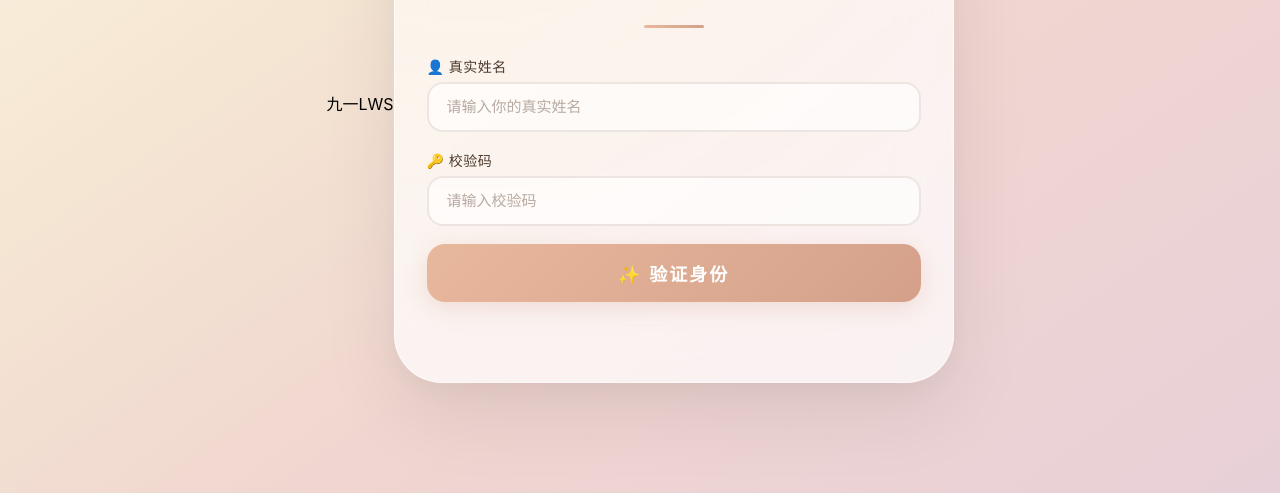
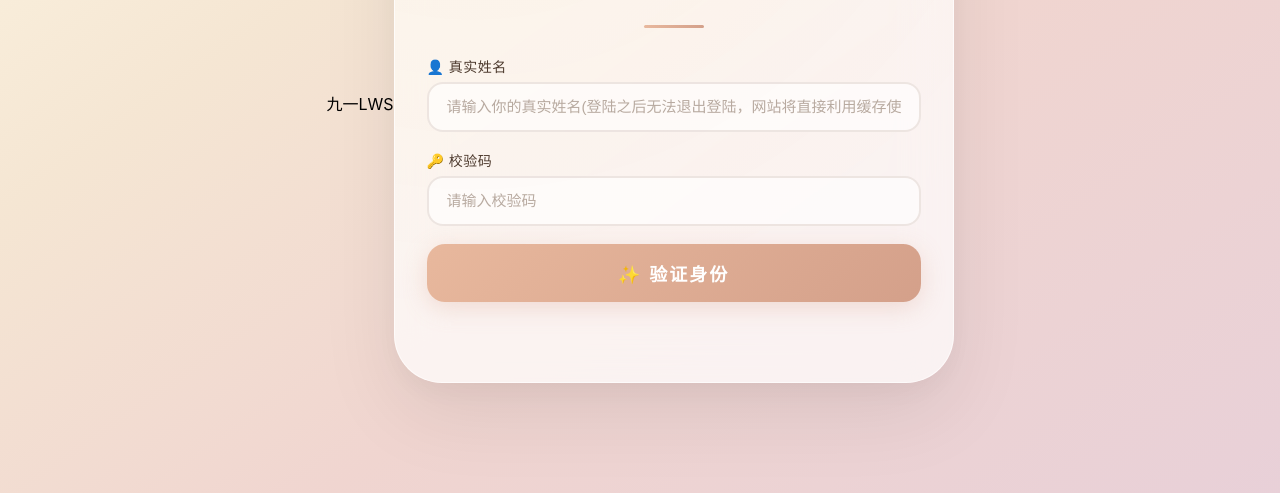
Before and after one commit to lws20110410-byte/SLmc_graduation-ceremony, a plain HTML site: page index.html in a window 1280 px wide. Shown: the part 297-790 px from the top of the page. Drawn offline with Linux system fonts and the light colour scheme.

Commit message:
更新 index.html

```diff
--- a/index.html
+++ b/index.html
@@ -497,7 +497,7 @@
                     <input
                     type="text"
                     id="realName"
-                    placeholder="请输入你的真实姓名"
+                    placeholder="请输入你的真实姓名(登陆之后无法退出登陆，网站将直接利用缓存使你在下一次进入时直接免登陆进入你此时登陆的账号)"
                     required
                     />
                 </div>
```
